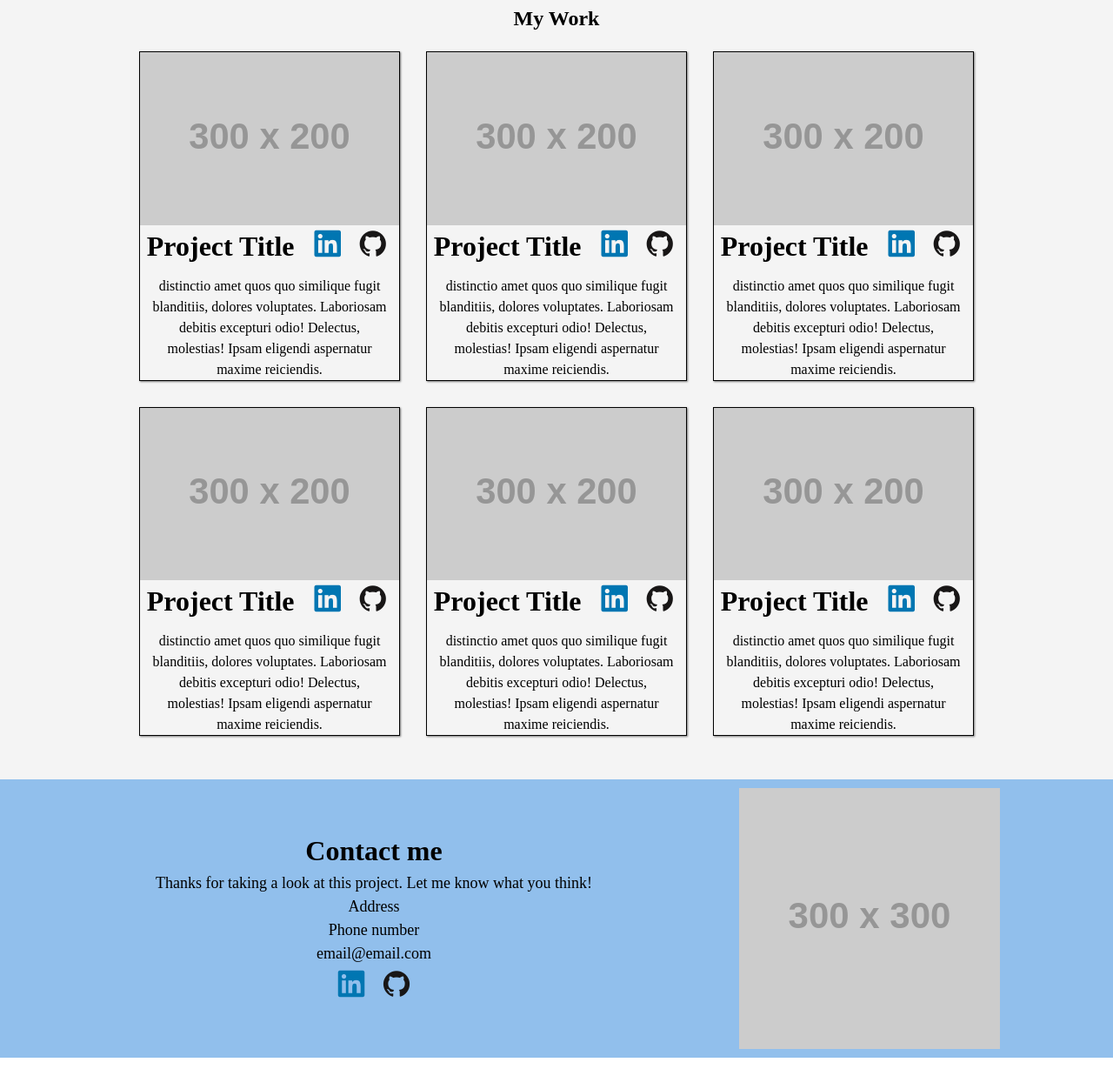
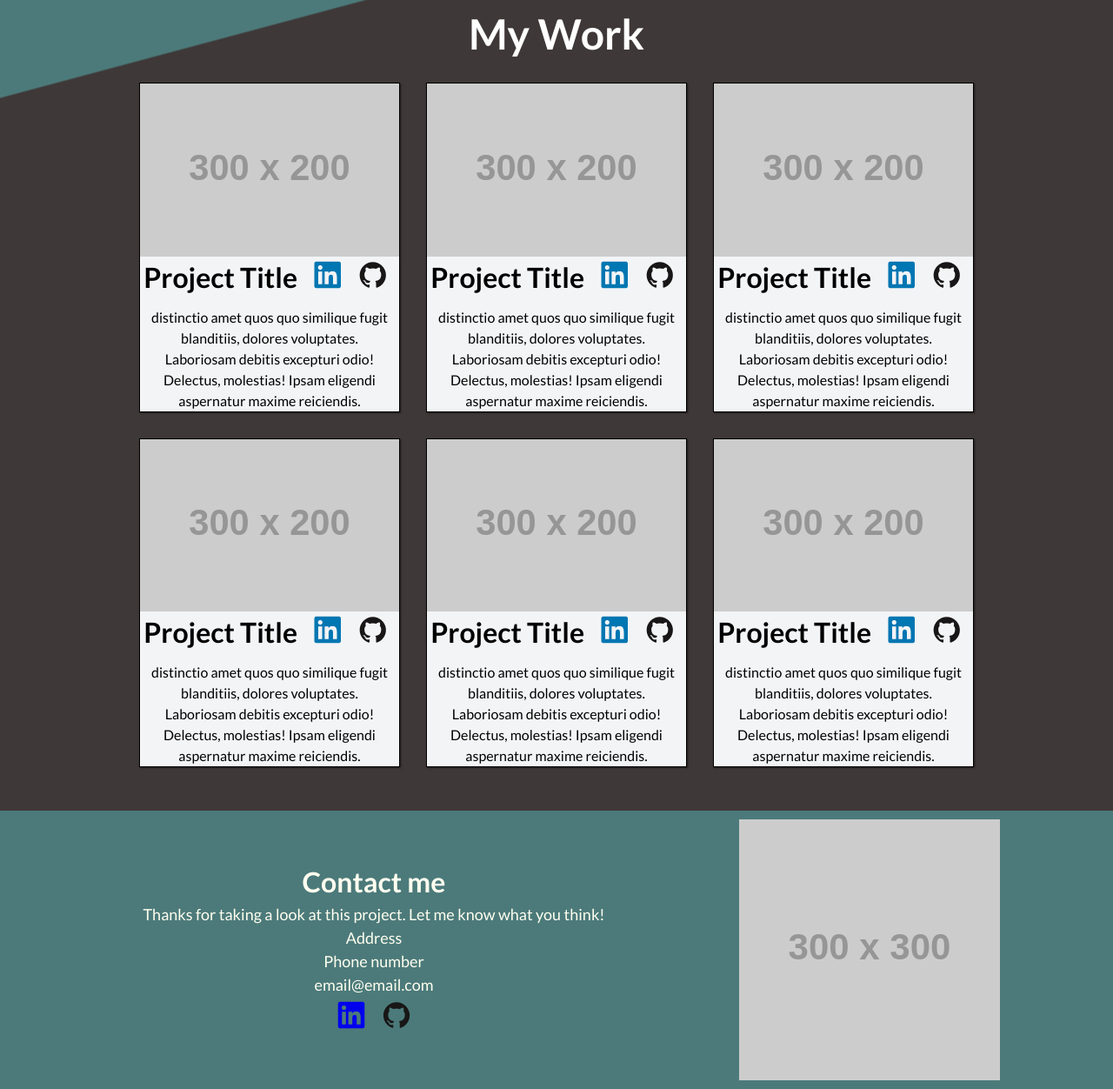
Before and after one commit to TurnerHelical/odinHomepage, a website built with webpack: page template.html in a window 1280 px wide. Shown: the part 437-1689 px from the top of the page at 87% size. Before the commit the page ends 1653 px from the top, so only its background shows below. Built offline with nearby package versions, Linux system fonts and the light colour scheme; placeholder pictures from the web are drawn by us.

Commit message:
finished styling the page, added glow effect aroung work cards

```diff
--- a/src/CSS/style.css
+++ b/src/CSS/style.css
@@ -1,6 +1,20 @@
 body {
-    background-image: linear-gradient(165deg, #91bfec 20%, #F4F4F4 calc(20% + 2px));
+    background-image: linear-gradient(165deg, #4c7a7a, #3f3838 calc(20% + 2px));
 }
+
+.lato-regular {
+    font-family: "Lato", sans-serif;
+    font-weight: 400;
+    font-style: normal;
+}
+
+.lato-bold {
+    font-family: "Lato", sans-serif;
+    font-weight: 700;
+    font-style: normal;
+}
+
+
 
 #headImage {
     height: 300px;
@@ -16,6 +30,7 @@ a {
     flex-direction: column;
     align-items: center;
     margin-top: 20px;
+
 }
 
 #textBox {
@@ -24,14 +39,20 @@ a {
     flex-direction: column;
     align-items: center;
     max-width: 550px;
+    color: #F3F4F6;
 }
 #aboutMe p {
     text-align: center;
     padding: 0px 10px;
+    font-size: 24px;
 }
 
 #aboutMe h1{
     transform: translate(-30px, -50px);
+    font-size: 32px;
+}
+
+#aboutMe h2{
     font-size: 32px;
 }
 
@@ -52,6 +73,11 @@ a {
     flex-direction: column;
     align-items: center;
     gap: 20px;
+}
+
+#workWrap {
+    color: rgb(255, 255, 255);
+    font-size: 48px;
 }
 
 .cardContainer {
@@ -78,6 +104,7 @@ a {
     grid-template: .2fr 1fr / 2fr 1fr;
     align-items: center;
     gap: 10px;
+    background-color:#F3F4F6 ;
 }
 
 .cardInfo h3 {
@@ -131,10 +158,11 @@ footer {
     display: flex;
     flex-direction: column;
     align-items: center;
-    background-color: #91bfec;
+    background-color: #4c7a7a;
     padding: 10px;
     text-align: center;
     margin-top: 50px;
+    color: #fffff0;
 }
 
 #thanks {
@@ -148,7 +176,7 @@ footer img{
 
 @media ( 800px <= width <= 1250px  ) {
     body {
-        background-image: linear-gradient(165deg, #91bfec 27%, #F4F4F4 calc(27% + 2px));
+        background-image: linear-gradient(165deg, #4c7a7a 27%, #3f3838 calc(27% + 2px));
     }
 
     #aboutMe {
@@ -165,13 +193,14 @@ footer img{
     }
 
     #aboutMe h1 {
-        transform: translate(-80px, -120px);
+        transform: translate(-200px, -120px);
         min-width: 220px;
     }
 
     #textBox{
         min-width: 400px;
         transform: translate(-250px, 10px);
+        color: black;
     }
 
     .cardContainer {
@@ -193,11 +222,19 @@ footer img{
         font-size: 32px;
     }
 
+    .card:hover {
+        animation: glow 1s ease-in-out 0ms infinite alternate;;
+    }
+
 
 
 }
 
 @media (width >= 1250px) {
+
+    body {
+        background-image: linear-gradient(165deg, #4c7a7a 27%, #3f3838 calc(27% + 2px));
+    }
 
     .cardContainer {
         display: grid;
@@ -225,6 +262,7 @@ footer img{
     #textBox{
         min-width: 600px;
         transform: translate(-200px, 10px);
+        color: black;
     }
 
     #workBtn:hover{
@@ -232,6 +270,10 @@ footer img{
         background-color: yellow;
         animation-name: buttonSpin;
         animation-duration: 1s;
+    }
+
+    .card:hover {
+        animation: glow 1s ease-in-out 0ms infinite alternate;;
     }
 
     footer {
@@ -255,6 +297,12 @@ footer img{
     0%{transform: rotate(1turn);}
 }
 
+@keyframes glow {
+    0%{box-shadow: 0 0 3px #f1d140 ;}
+
+    100%{box-shadow: 0 0 10px #f1d140 }
+}
+
 @keyframes scaleIncrease {
     0%{transform: scale(1.0);}
 
--- a/template.html
+++ b/template.html
@@ -10,15 +10,21 @@
       type="text/css"
       href="https://cdn.jsdelivr.net/gh/devicons/devicon@latest/devicon.min.css"
     />
+    <link rel="preconnect" href="https://fonts.googleapis.com" />
+    <link rel="preconnect" href="https://fonts.gstatic.com" crossorigin />
+    <link
+      href="https://fonts.googleapis.com/css2?family=Lato:ital,wght@0,100;0,300;0,400;0,700;0,900;1,100;1,300;1,400;1,700;1,900&display=swap"
+      rel="stylesheet"
+    />
   </head>
   <body>
     <main>
       <section id="aboutMe">
-        <img src="https://placehold.co/300x300" id="headImage"/>
-        <h1>Hunter LeClair</h1>
+        <img src="https://placehold.co/300x300" id="headImage" />
+        <h1 class="lato-bold">Hunter LeClair</h1>
         <div id="textBox">
-          <h2>About Me</h2>
-          <p>
+          <h2 class="lato-bold">About Me</h2>
+          <p class="lato-regular">
             distinctio amet quos quo similique fugit blanditiis, dolores
             voluptates. Laboriosam debitis excepturi odio! Delectus, molestias!
             Ipsam eligendi aspernatur maxime reiciendis.
@@ -35,115 +41,142 @@
       </section>
 
       <section id="mainContent">
-        <h2>My Work</h2>
+        <h2 id="workWrap" class="lato-bold">My Work</h2>
         <div class="cardContainer" id="workCtr">
           <div class="card">
             <img src="https://placehold.co/300x200" />
             <div class="cardInfo">
-              <h3>Project Title</h3>
+              <h3 class="lato-bold">Project Title</h3>
               <div class="linkCtr">
                 <a href="https://www.linkedin.com/in/hunter-leclair-51039b2bb/"
-                ><i class="devicon-linkedin-plain colored"></i></a>
+                  ><i class="devicon-linkedin-plain colored"></i
+                ></a>
                 <a href="https://github.com/TurnerHelical/odinHomepage">
-                <i class="devicon-github-original colored"></i></a>
+                  <i class="devicon-github-original colored"></i
+                ></a>
               </div>
-              <p>distinctio amet quos quo similique fugit blanditiis, dolores
-                voluptates. Laboriosam debitis excepturi odio! Delectus, molestias!
-                Ipsam eligendi aspernatur maxime reiciendis.</p>
+              <p class="lato-regular">
+                distinctio amet quos quo similique fugit blanditiis, dolores
+                voluptates. Laboriosam debitis excepturi odio! Delectus,
+                molestias! Ipsam eligendi aspernatur maxime reiciendis.
+              </p>
             </div>
           </div>
           <div class="card">
             <img src="https://placehold.co/300x200" />
             <div class="cardInfo">
-              <h3>Project Title</h3>
+              <h3 class="lato-bold">Project Title</h3>
               <div class="linkCtr">
                 <a href="https://www.linkedin.com/in/hunter-leclair-51039b2bb/"
-                ><i class="devicon-linkedin-plain colored"></i></a>
+                  ><i class="devicon-linkedin-plain colored"></i
+                ></a>
                 <a href="https://github.com/TurnerHelical/odinHomepage">
-                <i class="devicon-github-original colored"></i></a>
+                  <i class="devicon-github-original colored"></i
+                ></a>
               </div>
-              <p>distinctio amet quos quo similique fugit blanditiis, dolores
-                voluptates. Laboriosam debitis excepturi odio! Delectus, molestias!
-                Ipsam eligendi aspernatur maxime reiciendis.</p>
+              <p class="lato-regular">
+                distinctio amet quos quo similique fugit blanditiis, dolores
+                voluptates. Laboriosam debitis excepturi odio! Delectus,
+                molestias! Ipsam eligendi aspernatur maxime reiciendis.
+              </p>
             </div>
           </div>
           <div class="card hiddenWork extraCards">
             <img src="https://placehold.co/300x200" />
             <div class="cardInfo">
-              <h3>Project Title</h3>
+              <h3 class="lato-bold">Project Title</h3>
               <div class="linkCtr">
                 <a href="https://www.linkedin.com/in/hunter-leclair-51039b2bb/"
-                ><i class="devicon-linkedin-plain colored"></i></a>
+                  ><i class="devicon-linkedin-plain colored"></i
+                ></a>
                 <a href="https://github.com/TurnerHelical/odinHomepage">
-                <i class="devicon-github-original colored"></i></a>
+                  <i class="devicon-github-original colored"></i
+                ></a>
               </div>
-              <p>distinctio amet quos quo similique fugit blanditiis, dolores
-                voluptates. Laboriosam debitis excepturi odio! Delectus, molestias!
-                Ipsam eligendi aspernatur maxime reiciendis.</p>
+              <p class="lato-regular">
+                distinctio amet quos quo similique fugit blanditiis, dolores
+                voluptates. Laboriosam debitis excepturi odio! Delectus,
+                molestias! Ipsam eligendi aspernatur maxime reiciendis.
+              </p>
             </div>
           </div>
           <div class="card hiddenWork extraCards">
             <img src="https://placehold.co/300x200" />
             <div class="cardInfo">
-              <h3>Project Title</h3>
+              <h3 class="lato-bold">Project Title</h3>
               <div class="linkCtr">
                 <a href="https://www.linkedin.com/in/hunter-leclair-51039b2bb/"
-                ><i class="devicon-linkedin-plain colored"></i></a>
+                  ><i class="devicon-linkedin-plain colored"></i
+                ></a>
                 <a href="https://github.com/TurnerHelical/odinHomepage">
-                <i class="devicon-github-original colored"></i></a>
+                  <i class="devicon-github-original colored"></i
+                ></a>
               </div>
-              <p>distinctio amet quos quo similique fugit blanditiis, dolores
-                voluptates. Laboriosam debitis excepturi odio! Delectus, molestias!
-                Ipsam eligendi aspernatur maxime reiciendis.</p>
+              <p class="lato-regular">
+                distinctio amet quos quo similique fugit blanditiis, dolores
+                voluptates. Laboriosam debitis excepturi odio! Delectus,
+                molestias! Ipsam eligendi aspernatur maxime reiciendis.
+              </p>
             </div>
           </div>
           <div class="card hiddenWork extraCards">
             <img src="https://placehold.co/300x200" />
             <div class="cardInfo">
-              <h3>Project Title</h3>
+              <h3 class="lato-bold">Project Title</h3>
               <div class="linkCtr">
                 <a href="https://www.linkedin.com/in/hunter-leclair-51039b2bb/"
-                ><i class="devicon-linkedin-plain colored"></i></a>
+                  ><i class="devicon-linkedin-plain colored"></i
+                ></a>
                 <a href="https://github.com/TurnerHelical/odinHomepage">
-                <i class="devicon-github-original colored"></i></a>
+                  <i class="devicon-github-original colored"></i
+                ></a>
               </div>
-              <p>distinctio amet quos quo similique fugit blanditiis, dolores
-                voluptates. Laboriosam debitis excepturi odio! Delectus, molestias!
-                Ipsam eligendi aspernatur maxime reiciendis.</p>
+              <p class="lato-regular">
+                distinctio amet quos quo similique fugit blanditiis, dolores
+                voluptates. Laboriosam debitis excepturi odio! Delectus,
+                molestias! Ipsam eligendi aspernatur maxime reiciendis.
+              </p>
             </div>
           </div>
           <div class="card hiddenWork extraCards">
             <img src="https://placehold.co/300x200" />
             <div class="cardInfo">
-              <h3>Project Title</h3>
+              <h3 class="lato-bold">Project Title</h3>
               <div class="linkCtr">
                 <a href="https://www.linkedin.com/in/hunter-leclair-51039b2bb/"
-                ><i class="devicon-linkedin-plain colored"></i></a>
+                  ><i class="devicon-linkedin-plain colored"></i
+                ></a>
                 <a href="https://github.com/TurnerHelical/odinHomepage">
-                <i class="devicon-github-original colored"></i></a>
+                  <i class="devicon-github-original colored"></i
+                ></a>
               </div>
-              <p>distinctio amet quos quo similique fugit blanditiis, dolores
-                voluptates. Laboriosam debitis excepturi odio! Delectus, molestias!
-                Ipsam eligendi aspernatur maxime reiciendis.</p>
+              <p class="lato-regular">
+                distinctio amet quos quo similique fugit blanditiis, dolores
+                voluptates. Laboriosam debitis excepturi odio! Delectus,
+                molestias! Ipsam eligendi aspernatur maxime reiciendis.
+              </p>
             </div>
           </div>
-          <button id="workBtn">Load More</button>
+          <button id="workBtn" >Load More</button>
         </div>
       </section>
     </main>
 
     <footer>
       <div>
-        <h3>Contact me</h3>
-        <p id="thanks">Thanks for taking a look at this project. Let me know what you think!</p>
-        <p>Address</p>
-        <p>Phone number</p>
-        <p>email@email.com</p>
+        <h3 class="lato-bold">Contact me</h3>
+        <p id="thanks" class="lato-regular">
+          Thanks for taking a look at this project. Let me know what you think!
+        </p>
+        <p class="lato-regular">Address</p>
+        <p class="lato-regular">Phone number</p>
+        <p class="lato-regular">email@email.com</p>
         <div class="linkCtr">
-            <a href="https://www.linkedin.com/in/hunter-leclair-51039b2bb/"
-            ><i class="devicon-linkedin-plain colored"></i></a>
-            <a href="https://github.com/TurnerHelical/odinHomepage">
-            <i class="devicon-github-original colored"></i></a>
+          <a href="https://www.linkedin.com/in/hunter-leclair-51039b2bb/"
+            ><i class="devicon-linkedin-plain"></i></a>
+          <a href="https://github.com/TurnerHelical/odinHomepage">
+            <i class="devicon-github-original colored"></i
+          ></a>
         </div>
       </div>
       <img src="https://placehold.co/300x300" />
```
